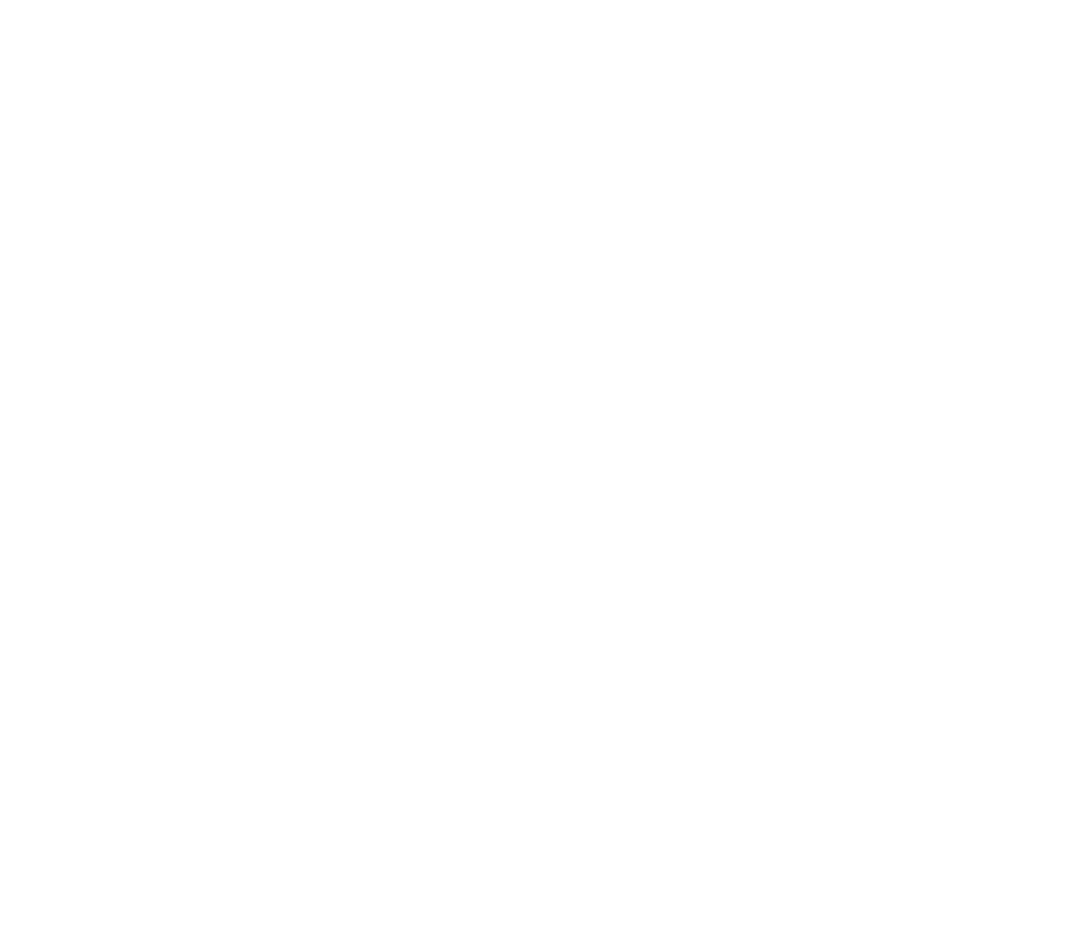
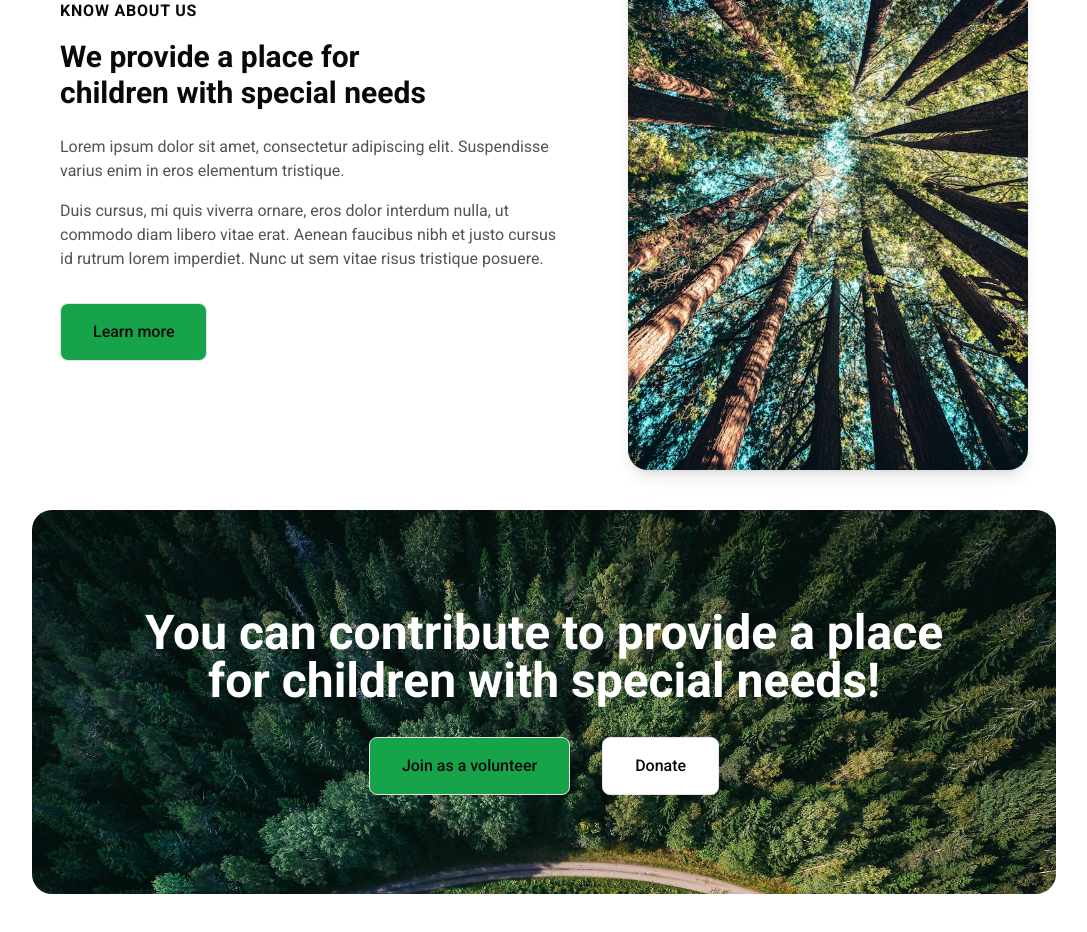
Before and after one commit to reggidev/ecoacao, a React (Vite) app: page / in a window 1280 px wide. Shown: the part 900-1832 px from the top of the page, without its empty margins (96-1183 px from the left). Before the commit the page ends 800 px from the top, so only its background shows below. Built offline with nearby package versions, Linux system fonts and the light colour scheme.

Commit message:
feat: add know-about-us section

```diff
--- a/src/App.tsx
+++ b/src/App.tsx
@@ -1,24 +1,13 @@
+import { Contribute } from './sections/contribute'
+import { Hero } from './sections/hero'
+import { KnowAboutUs } from './sections/know-about-us'
+
 export function App() {
   return (
-    <section className="h-[750px] w-full bg-hero-background bg-cover bg-bottom bg-no-repeat">
-      <div className="container mx-auto flex h-full flex-col items-center justify-center px-10 lg:items-start">
-        <h1 className="max-w-[500px] text-center text-5xl font-bold text-white lg:text-left">
-          Inclusive care for children with special needs
-        </h1>
-
-        <a href="#">
-          <div className="mt-12 rounded-lg border bg-white px-8 py-4 transition-all duration-200 hover:border hover:border-secondary hover:bg-primary">
-            What we do
-          </div>
-        </a>
-
-        <div className="mt-12 flex flex-col items-center justify-center lg:items-start">
-          <span className="text-lg text-white">
-            230 children under our care
-          </span>
-          <span className="text-lg text-white">58 donations collected</span>
-        </div>
-      </div>
-    </section>
+    <>
+      <Hero />
+      <KnowAboutUs />
+      <Contribute />
+    </>
   )
 }
--- /dev/null
+++ b/src/sections/know-about-us.tsx
@@ -0,0 +1,48 @@
+import knowAboutUs from '@/assets/know-about-us.jpg'
+
+export function KnowAboutUs() {
+  return (
+    <section className="px-10 pt-10 lg:px-32">
+      <div className="mx-auto flex max-w-7xl flex-col items-center md:flex-row">
+        <div className="mx-auto max-w-lg lg:w-2/3">
+          <span className="font-bold uppercase tracking-wider">
+            Know about us
+          </span>
+
+          <h2 className="mt-4 max-w-sm text-3xl font-bold">
+            We provide a place for children with special needs
+          </h2>
+
+          <div className="mt-6 text-zinc-600">
+            <p>
+              Lorem ipsum dolor sit amet, consectetur adipiscing elit.
+              Suspendisse varius enim in eros elementum tristique.
+            </p>
+            <p className="mt-4">
+              Duis cursus, mi quis viverra ornare, eros dolor interdum nulla, ut
+              commodo diam libero vitae erat. Aenean faucibus nibh et justo
+              cursus id rutrum lorem imperdiet. Nunc ut sem vitae risus
+              tristique posuere.
+            </p>
+          </div>
+
+          <a href="#">
+            <div className="mt-8 inline-block rounded-lg border bg-primary px-8 py-4 text-center font-medium transition-all duration-200 hover:border hover:border-secondary hover:bg-secondary">
+              Learn more
+            </div>
+          </a>
+        </div>
+
+        <div className="know-about-us:block mx-auto hidden lg:h-1/3">
+          <div className="relative h-[580px] w-[400px] overflow-hidden rounded-[20px] shadow-lg">
+            <img
+              src={knowAboutUs}
+              alt="##"
+              className="h-full w-full object-cover"
+            />
+          </div>
+        </div>
+      </div>
+    </section>
+  )
+}
```
